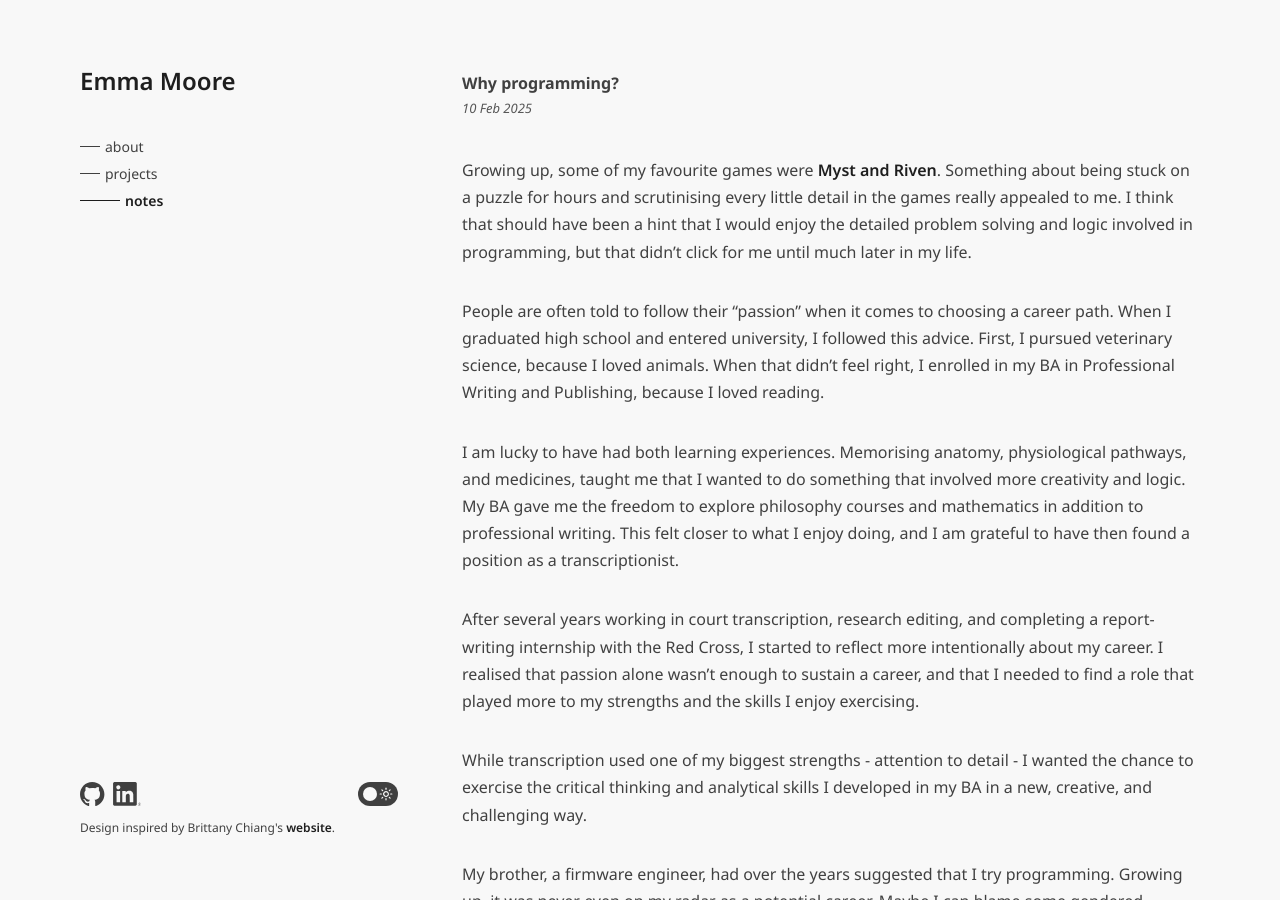
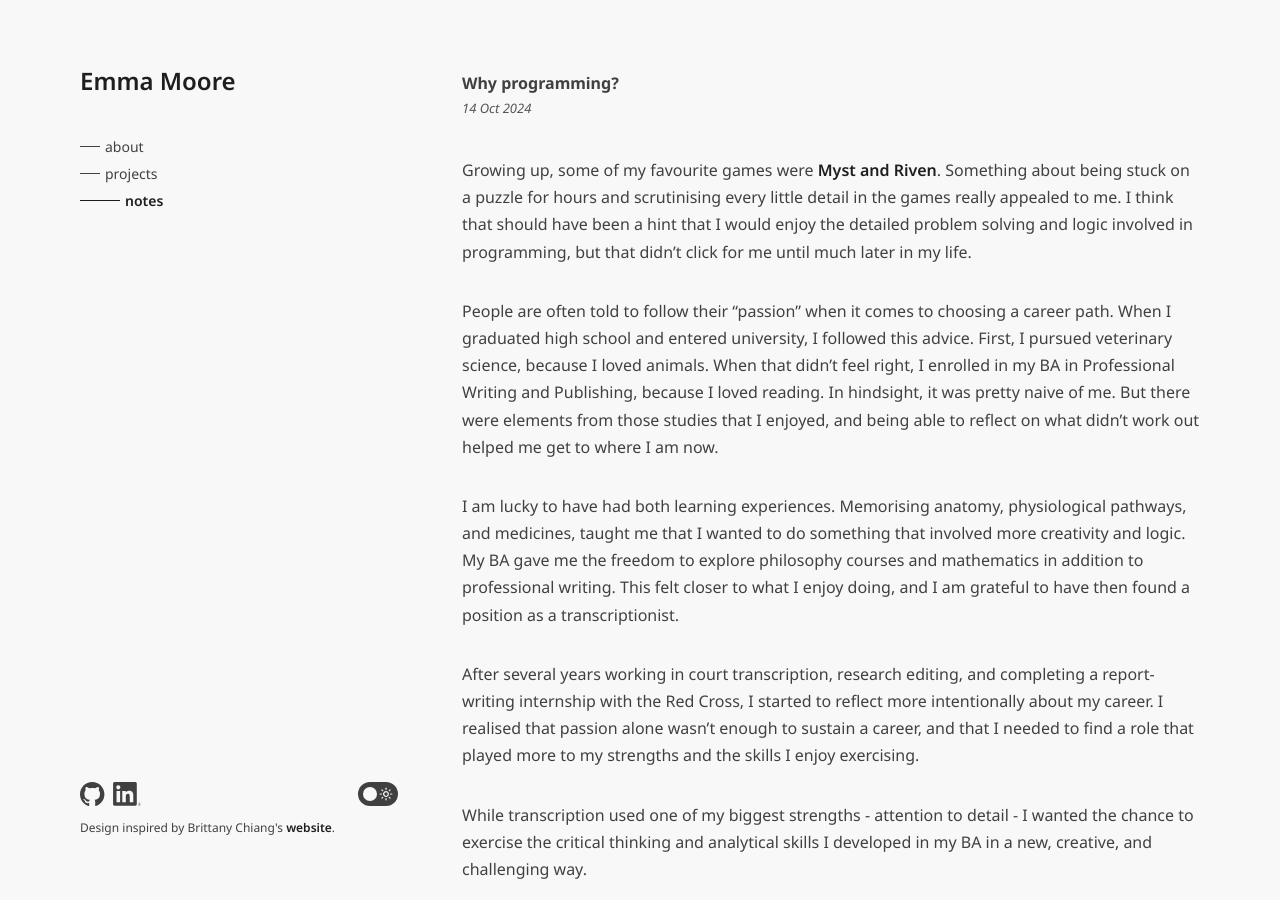
Before and after one commit to emoore29/emoore29.github.io, a Jekyll site: the page built from notes/_posts/2024-10-14-my-career-change.md, in a window 1280 px wide and 900 px high. Built offline with Jekyll 4.4.1, drawn with Linux system fonts in a browser that asks for light colours.

Commit message:
Update career change post

```diff
--- a/notes/_posts/2025-02-10-my-career-change.md
+++ b/notes/_posts/2024-10-14-my-career-change.md
@@ -1,11 +1,11 @@
 ---
 title: "Why programming?"
-date: 2025-02-10
+date: 2024-10-14
 ---
 
 Growing up, some of my favourite games were [Myst and Riven](https://cyan.com/games/). Something about being stuck on a puzzle for hours and scrutinising every little detail in the games really appealed to me. I think that should have been a hint that I would enjoy the detailed problem solving and logic involved in programming, but that didn't click for me until much later in my life.
 
-People are often told to follow their "passion" when it comes to choosing a career path. When I graduated high school and entered university, I followed this advice. First, I pursued veterinary science, because I loved animals. When that didn't feel right, I enrolled in my BA in Professional Writing and Publishing, because I loved reading.
+People are often told to follow their "passion" when it comes to choosing a career path. When I graduated high school and entered university, I followed this advice. First, I pursued veterinary science, because I loved animals. When that didn't feel right, I enrolled in my BA in Professional Writing and Publishing, because I loved reading. In hindsight, it was pretty naive of me. But there were elements from those studies that I enjoyed, and being able to reflect on what didn't work out helped me get to where I am now.
 
 I am lucky to have had both learning experiences. Memorising anatomy, physiological pathways, and medicines, taught me that I wanted to do something that involved more creativity and logic. My BA gave me the freedom to explore philosophy courses and mathematics in addition to professional writing. This felt closer to what I enjoy doing, and I am grateful to have then found a position as a transcriptionist.
 
```
